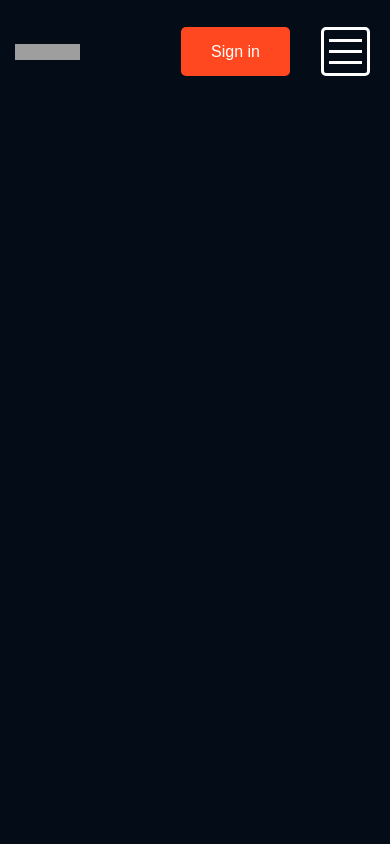
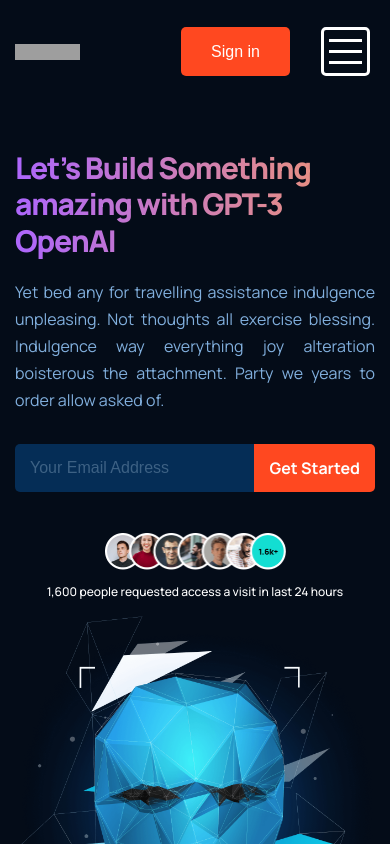
Before and after one commit to zuxel-hlad/gpt_3, a React (Create React App) app: page / in a window 390 px wide. Shown: the top 844 px of the page. Built offline with nearby package versions, Linux system fonts and the light colour scheme; grey boxes are pictures that could not be loaded.

Commit message:
added responsive to header, hero

```diff
--- a/src/assets/sass/style.scss
+++ b/src/assets/sass/style.scss
@@ -39,6 +39,22 @@
     background-clip: text;
     text-fill-color: transparent;
 
+    @media screen and (max-width: 992px) {
+        font-size: 50px;
+    }
+
+    @media screen and (max-width: 768px) {
+        font-size: 48px;
+    }
+
+    @media screen and (max-width: 576px) {
+        font-size: 45px;
+    }
+
+    @media screen and (max-width: 414px) {
+        font-size: 30px;
+    }
+
     &_sm {
         font-size: 34px;
         line-height: 132%;
--- a/src/components/App/App.jsx
+++ b/src/components/App/App.jsx
@@ -1,7 +1,5 @@
 import Header from '../Header/Header';
-// import Hero from '../Hero/Hero';
-// import appGradient1 from '../../assets/img/app/blur-01.png';
-// import appGradient2 from '../../assets/img/app/blur-02.png';
+import Hero from '../Hero/Hero';
 import './app.scss';
 
 const App = () => {
@@ -9,7 +7,7 @@
         <div className="app">
             <Header />
             <main className="main">
-                {/* <Hero /> */}
+                <Hero />
             </main>
         </div>
     );
--- a/src/components/App/app.scss
+++ b/src/components/App/app.scss
@@ -1,5 +1,5 @@
 .app {
-    min-height: 100vh;
+    // min-height: 100vh;
     // .main {
     //     position: relative;
     //     overflow-x: hidden;
--- a/src/components/Header/header.scss
+++ b/src/components/Header/header.scss
@@ -72,6 +72,10 @@
         }
 
         @media screen and (max-width: 768px) {
+            padding: 27px 100px 0 45px;
+        }
+
+        @media screen and (max-width: 414px) {
             padding: 27px 100px 0 15px;
         }
     }
@@ -250,7 +254,7 @@
                 }
             }
 
-            @media screen and (max-width: 414px) {
+            @media screen and (max-width: 576px) {
                 font-size: 16px;
                 padding: 12px 30px;
             }
@@ -267,6 +271,6 @@
         background-color: $main-bg-color;
         top: 0;
         left: 0;
-        z-index: 1;
+        z-index: 2;
     }
 }
--- a/src/components/Hero/hero.scss
+++ b/src/components/Hero/hero.scss
@@ -1,18 +1,23 @@
 @import '../../assets/sass/variables.scss';
 .hero {
-    padding: 103px 0 0 135px;
-    min-height: 100vh;
+    //general
+    padding-top: 103px;
+    min-height: calc(100vh - 112px);
     display: flex;
     justify-content: space-between;
     align-items: flex-start;
-    // background: linear-gradient(
-    //     to bottom right,
-    //     rgba(1, 35, 72, 1) 5%,
-    //     rgba(4, 12, 24, 1) 50%
-    // );
     position: relative;
     z-index: 1;
 
+    @media screen and (max-width: 992px) {
+        min-height: 100vh;
+        padding-top: 150px;
+        flex-direction: column;
+        justify-content: flex-start;
+        align-items: unset;
+    }
+
+    //image
     &__image {
         position: absolute;
         z-index: -1;
@@ -29,32 +34,79 @@
             width: 100%;
             height: 100%;
         }
+
+        @media screen and (max-width: 992px) {
+            position: static;
+            margin: 0 auto;
+        }
     }
 
+    //text
     &__text {
-        max-width: 53%;
+        padding: 0 0 0 135px;
+        // border: 1px solid red;
+
+        @media screen and (max-width: 992px) {
+            padding: 0 135px 0 135px;
+        }
+
+        @media screen and (max-width: 768px) {
+            padding: 0 48px;
+        }
+
+        @media screen and (max-width: 414px) {
+            padding: 0 15px;
+        }
     }
 
+    //title
     &__title {
         text-align: left;
         margin-bottom: 33px;
+        max-width: 53%;
+
+        @media screen and (max-width: 992px) {
+            max-width: 80%;
+        }
+
+        @media screen and (max-width: 576px) {
+            margin-bottom: 20px;
+            max-width: 100%;
+            // text-align: justify;
+        }
     }
 
+    //descr
     &__descr {
         font-size: 20px;
         line-height: 27px;
         color: $text-color;
-        max-width: 90%;
         margin-bottom: 40px;
+        max-width: 50%;
+
+        @media screen and (max-width: 992px) {
+            max-width: 100%;
+            white-space: pre-wrap;
+            word-wrap: break-word;
+        }
+
+        @media screen and (max-width: 576px) {
+            margin-bottom: 30px;
+            font-size: 16px;
+            text-align: justify;
+            max-width: 100%;
+        }
     }
 
+    //form
     &__form {
         width: 100%;
+        max-width: 630px;
         display: flex;
         margin-bottom: 40px;
 
         &-input {
-            flex-grow: 1;
+            width: calc(100% - 174px);
             background-color: #052d56;
             border: none;
             font-size: 20px;
@@ -70,12 +122,26 @@
             &:focus {
                 outline: 1px solid $orange-color;
             }
+
+            @media screen and (max-width: 768px) {
+                padding: 20px;
+            }
+
+            @media screen and (max-width: 576px) {
+                padding: 15px;
+                font-size: 16px;
+                line-height: 115%;
+                width: calc(100% - 120px);
+            }
         }
 
         &-btn {
+            font-family: 'Manrope';
+            font-style: normal;
             padding: 20px 32px;
             text-align: center;
             border: 0;
+            border-radius: 0px 5px 5px 0px;
             background: $orange-color;
             color: $white-color;
             font-weight: 700;
@@ -83,6 +149,7 @@
             line-height: 27px;
             transition: background-color 0.3s ease;
             cursor: pointer;
+            white-space: nowrap;
 
             @media (any-hover: hover) {
                 &:hover {
@@ -93,10 +160,22 @@
             &:active {
                 background-color: #ff5934;
             }
+
+            @media screen and (max-width: 576px) {
+                padding: 15px;
+                font-size: 16px;
+                line-height: 115%;
+            }
+        }
+
+        @media screen and (max-width: 768px) {
+            max-width: 100%;
         }
     }
 
+    //peoples
     &__peoples {
+        width: 100%;
         display: flex;
         align-items: center;
         justify-content: flex-start;
@@ -104,9 +183,14 @@
         &-image {
             max-width: 181px;
             margin-right: 14px;
+
             img {
                 width: 100%;
                 height: 100%;
+            }
+
+            @media screen and (max-width: 576px) {
+                margin: 0 auto;
             }
         }
 
@@ -116,6 +200,13 @@
             font-size: 12px;
             line-height: 38px;
             color: $white-color;
+
+            @media screen and (max-width: 576px) {
+            }
+        }
+
+        @media screen and (max-width: 576px) {
+            flex-direction: column;
         }
     }
 }
```
